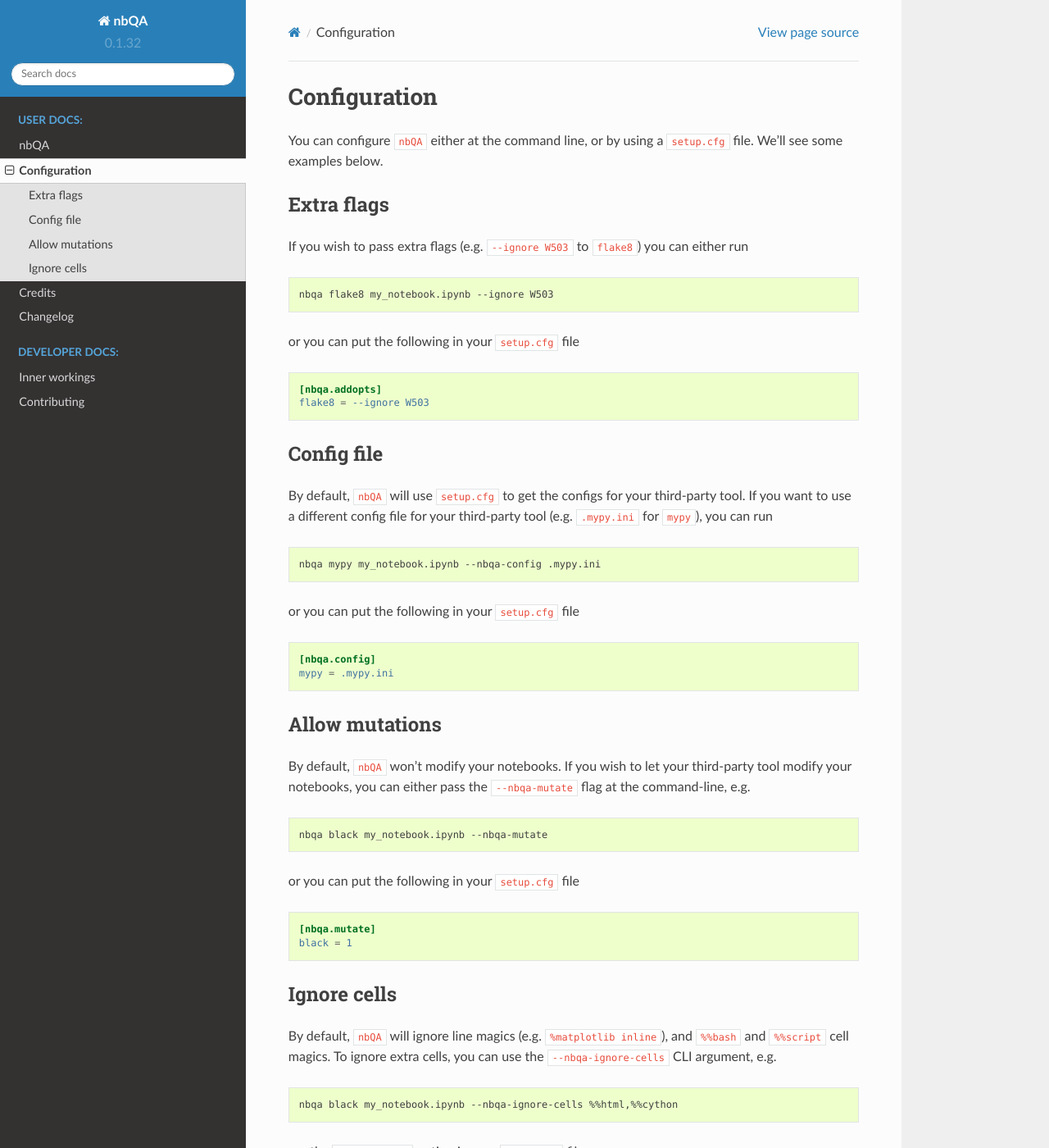
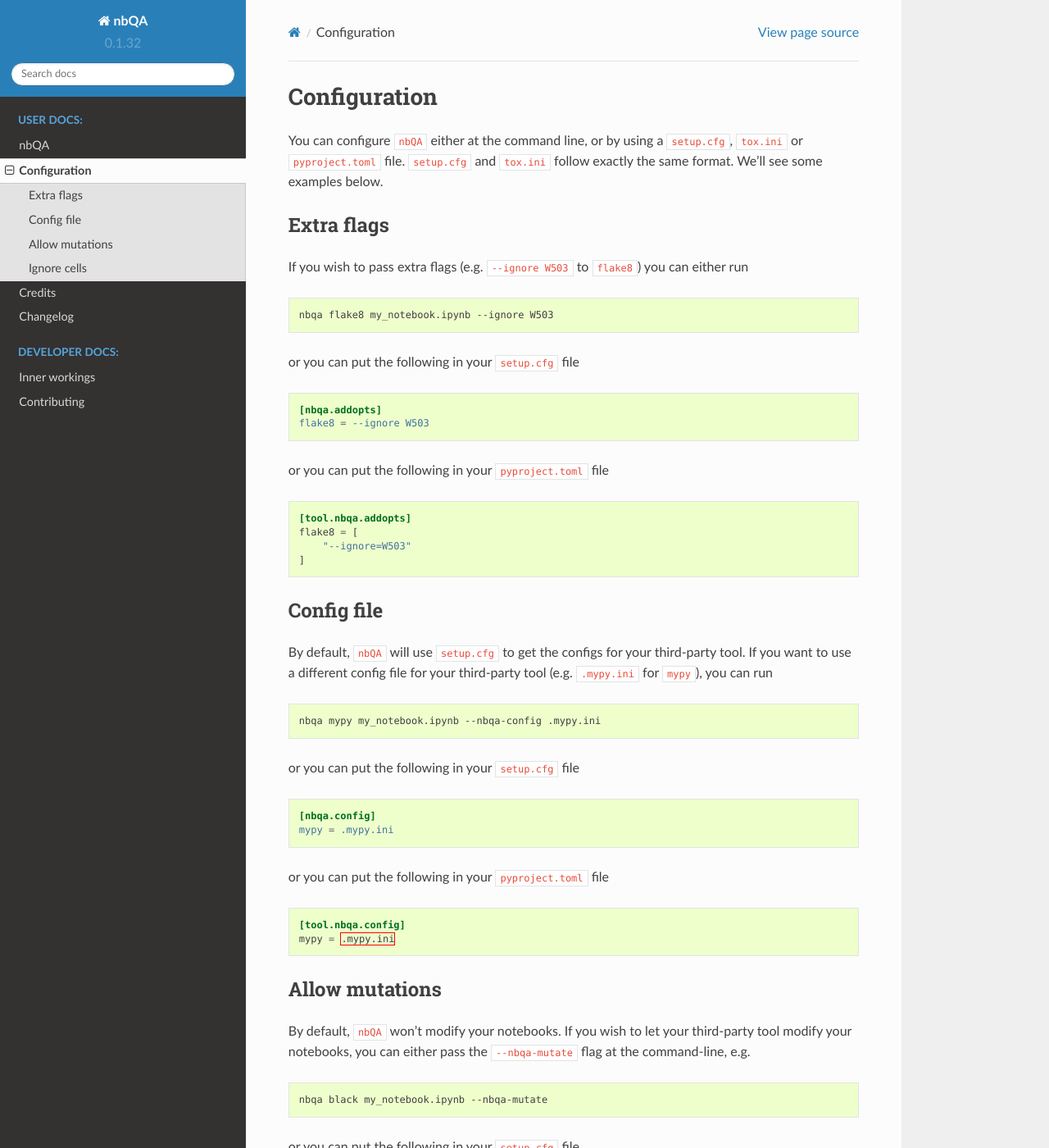
Before and after one commit to nbQA-dev/nbQA, a Sphinx documentation site: the page built from docs/configuration.rst, in a window 1280 px wide and 1400 px high. Shown: the whole window at 82% size. Built offline with Sphinx 7.4.7 and the Read the Docs theme 2.0.0, drawn with Linux system fonts in a browser that asks for light colours; some of the changed text lies outside the part shown.

Commit message:
Added documentation on using pyproject.toml to configura nbQA.
Changes to be committed:
	modified:   docs/configuration.rst

```diff
--- a/docs/configuration.rst
+++ b/docs/configuration.rst
@@ -1,7 +1,7 @@
 Configuration
 -------------
 
-You can configure :code:`nbQA` either at the command line, or by using a :code:`setup.cfg` file. We'll see some examples below.
+You can configure :code:`nbQA` either at the command line, or by using a :code:`setup.cfg`, :code:`tox.ini` or :code:`pyproject.toml` file. :code:`setup.cfg` and :code:`tox.ini` follow exactly the same format. We'll see some examples below.
 
 Extra flags
 ~~~~~~~~~~~
@@ -19,6 +19,16 @@
     [nbqa.addopts]
     flake8 = --ignore W503
 
+or you can put the following in your :code:`pyproject.toml` file
+
+.. code-block:: toml
+
+    [tool.nbqa.addopts]
+    flake8 = [
+        "--ignore=W503"
+    ]
+
+
 Config file
 ~~~~~~~~~~~
 
@@ -34,6 +44,13 @@
 .. code-block:: cfg
 
     [nbqa.config]
+    mypy = .mypy.ini
+
+or you can put the following in your :code:`pyproject.toml` file
+
+.. code-block:: toml
+
+    [tool.nbqa.config]
     mypy = .mypy.ini
 
 Allow mutations
@@ -53,6 +70,13 @@
     [nbqa.mutate]
     black = 1
 
+or you can put the following in your :code:`pyproject.toml` file
+
+.. code-block:: toml
+
+    [tool.nbqa.mutate]
+    black = 1
+
 Ignore cells
 ~~~~~~~~~~~~
 
@@ -63,9 +87,16 @@
 
     nbqa black my_notebook.ipynb --nbqa-ignore-cells %%html,%%cython
 
-, or the :code:`ignore_cells` option in your :code:`.nbqa.ini` file, e.g.
+, or the :code:`ignore_cells` option in your :code:`setup.cfg` file, e.g.
 
 .. code-block:: cfg
 
     [nbqa.ignore_cells]
     black = %%html,%%cython
+
+, or the :code:`ignore_cells` option in your :code:`pyproject.toml` file, e.g.
+
+.. code-block:: toml
+
+    [tool.nbqa.ignore_cells]
+    black = "%%html,%%cython"
```
